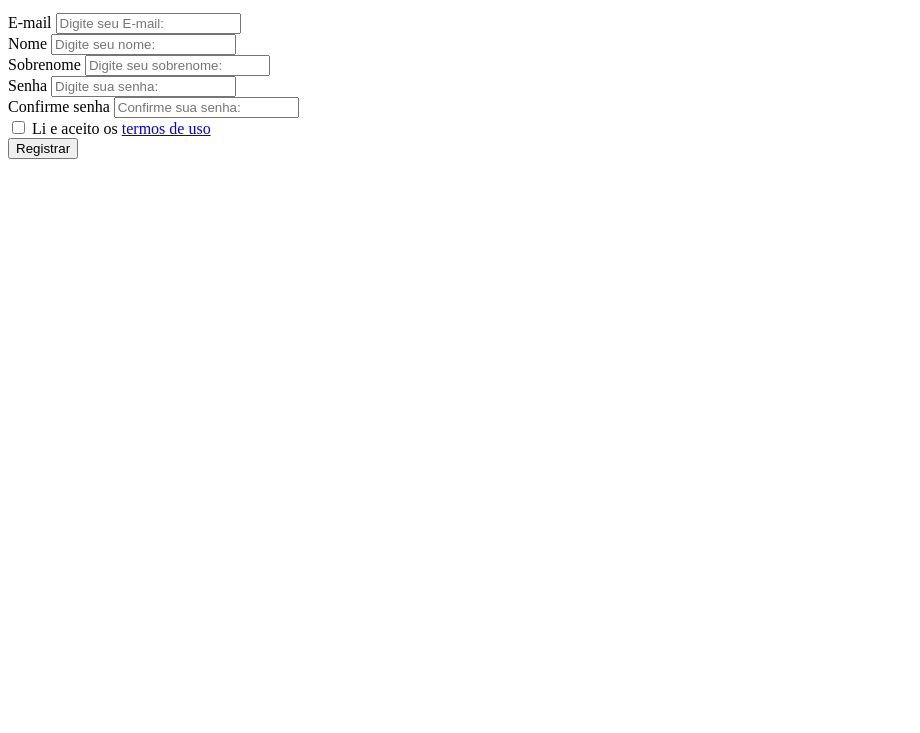
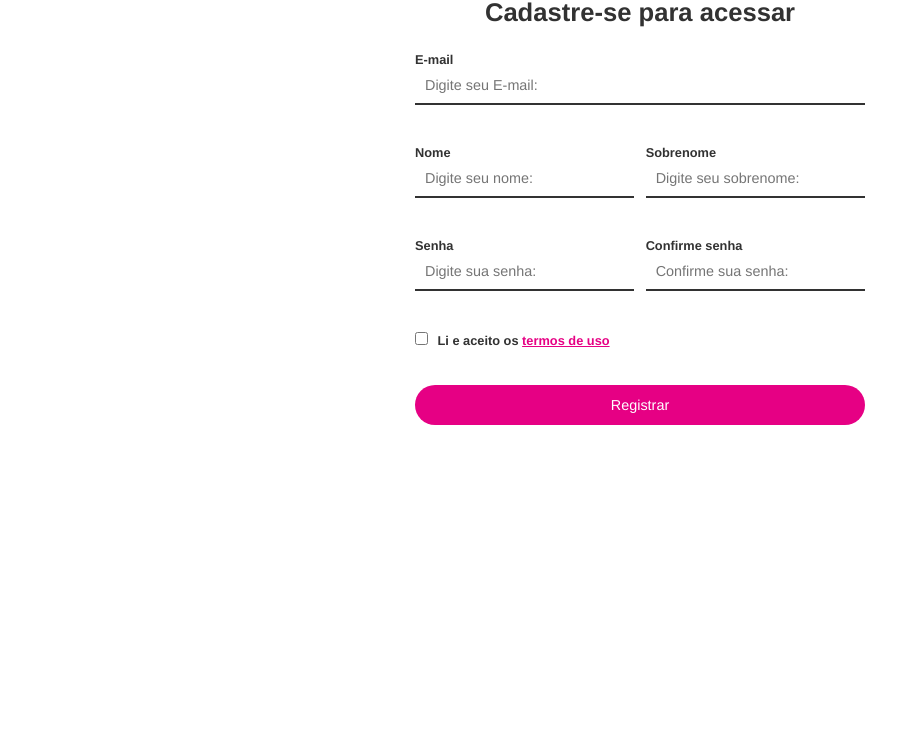
Before and after one commit to LinikerNogueiraMachado/Formulario_HTML, a plain HTML site: page index.html in a window 1280 px wide. Shown: the part 67-800 px from the top of the page, without its empty margins (0-920 px from the left). Drawn offline with Linux system fonts and the light colour scheme.

Commit message:
Criando Folha de estilo

```diff
--- a/css/style.css
+++ b/css/style.css
@@ -0,0 +1,111 @@
+* {
+    margin: 0;
+    padding: 0;
+    box-sizing: border-box;
+    font-family: Helvetica, sans-serif;
+    color: #323232;
+    border: none;
+}
+
+input, label {
+    display: block;
+    width: 100%;
+}
+
+input:focus, label:focus {
+    outline: none;
+}
+
+a {
+    color: #e60084;
+}
+
+body {
+    padding: 5vh;
+    background-size: cover;
+    background-position-y: -150px;
+}
+
+/* Formulario */
+
+#main-container {
+    width: 500px;
+    margin-left: auto;
+    margin-right: auto;
+    background-color: #fff;
+    border-radius: 10px;
+    padding: 25px;
+}
+
+#main-container h1 {
+    text-align: center;
+    margin-bottom: 25px;
+    font-size: 1.6rem; /* se adapta ao elemento root */
+}
+
+form {
+    display: flex;
+    flex-wrap: wrap;
+    justify-content: space-between;
+}
+
+.full-box {
+    flex: 1 1 100%;
+    position: relative;
+}
+
+.half-box {
+    flex: 1 1 45%;
+    position: relative;
+}
+
+.spacing {
+    margin-right: 2.5%;
+}
+
+label {
+    font-weight: bold;
+    font-size: .8rem;
+}
+
+input {
+    border-bottom: 2px solid #323232;
+    padding: 10px;
+    font-size: .9rem;
+    margin-bottom: 40px;
+}
+
+input:focus {
+    border-color: #e60084;
+}
+
+input[type="submit"] {
+    background-color: #e60084;
+    color: #fff;
+    border: none;
+    border-radius: 20px;
+    height: 40px;
+    cursor: pointer;
+}
+
+#agreement {
+    margin-right: 5px;
+}
+
+#agreement, #agreement-label {
+    display: inline-block;
+    width: auto;
+}
+
+/* validações */
+
+.error-validation {
+    color: #ff1a1a;
+    position: absolute;
+    top: 57px;
+    font-size: .8rem;
+}
+
+.template {
+    display: none;
+}
--- a/index.html
+++ b/index.html
@@ -16,7 +16,7 @@
                 <label for="email">E-mail</label>
                 <input type="email" name="email" id="email" placeholder="Digite seu E-mail:">
             </div>
-            <div class="half-box">
+            <div class="half-box spacing">
                 <label for="name">Nome</label>
                 <input type="text" name="name" id="name" placeholder="Digite seu nome:">
             </div>
@@ -24,7 +24,7 @@
                 <label for="lastname">Sobrenome</label>
                 <input type="text" name="lastname" id="lastname" placeholder="Digite seu sobrenome:">
             </div>
-            <div class="half-box">
+            <div class="half-box spacing">
                 <label for="password">Senha</label>
                 <input type="password" name="password" id="password" placeholder="Digite sua senha:">
             </div>
```
